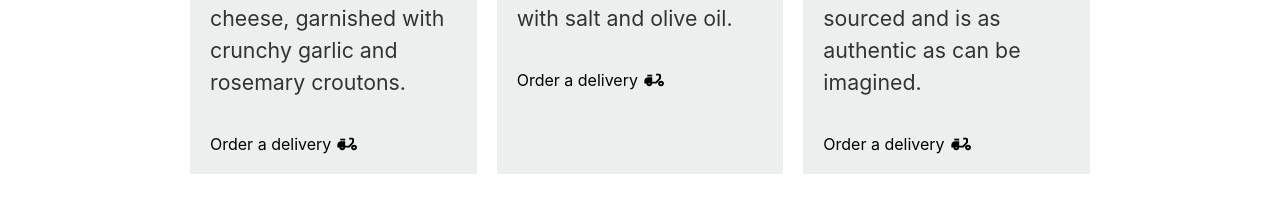
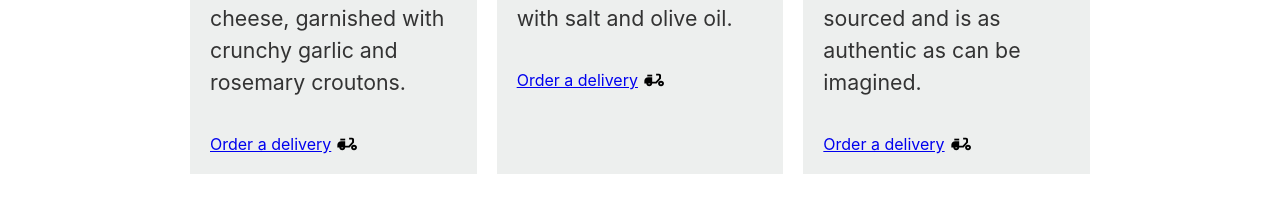
Before and after one commit to chadlaban/little-lemon-frontend, a React (Create React App) app: page / in a window 1280 px wide. Shown: the part 1355-1559 px from the top of the page. Built offline with nearby package versions, Linux system fonts and the light colour scheme.

Commit message:
Update: Changing anchor tags to Link tags.

```diff
--- a/src/components/sections/ReservationSection.js
+++ b/src/components/sections/ReservationSection.js
@@ -1,3 +1,4 @@
+import { Link } from "react-router-dom";
 import reservationImg from "../../assets/images/restauranfood.jpg";
 
 function ReservationSection() {
@@ -15,7 +16,9 @@
           </p>
         </article>
         <div className="btn-container">
-          <button>Reserve a Table</button>
+          <Link to="/reservations">
+            <button>Reserve a Table</button>
+          </Link>
         </div>
       </div>
       <div className="img-container">
--- a/src/components/sections/SpecialMenuSection.js
+++ b/src/components/sections/SpecialMenuSection.js
@@ -1,3 +1,4 @@
+import { Link } from "react-router-dom";
 import photo1 from "../../assets/images/greek salad.jpg";
 import photo2 from "../../assets/images/icons/bruchetta.svg";
 import photo3 from "../../assets/images/lemon dessert.jpg";
@@ -9,7 +10,9 @@
       <div>
         <h2>Specials</h2>
 
-        <button>Online Menu</button>
+        <Link to="/orderonline">
+          <button>Online Menu</button>
+        </Link>
       </div>
       <div className="items">
         <article className="item-body">
@@ -28,10 +31,10 @@
                 rosemary croutons.
               </p>
             </article>
-            <a src="#">
-              Order a delivery{" "}
+            <Link to="/orderonline">
+              Order a delivery
               <img className="icon" src={scooterIcon} alt="scooter_icon" />
-            </a>
+            </Link>
           </div>
         </article>
         <article className="item-body">
@@ -49,10 +52,10 @@
                 with garlic and seasoned with salt and olive oil.{" "}
               </p>
             </article>
-            <a src="#">
-              Order a delivery{" "}
+            <Link to="/orderonline">
+              Order a delivery
               <img className="icon" src={scooterIcon} alt="scooter_icon" />
-            </a>
+            </Link>
           </div>
         </article>
         <article className="item-body">
@@ -71,10 +74,10 @@
                 imagined.
               </p>
             </article>
-            <a src="#">
-              Order a delivery{" "}
+            <Link to="/orderonline">
+              Order a delivery
               <img className="icon" src={scooterIcon} alt="scooter_icon" />
-            </a>
+            </Link>
           </div>
         </article>
       </div>
```
